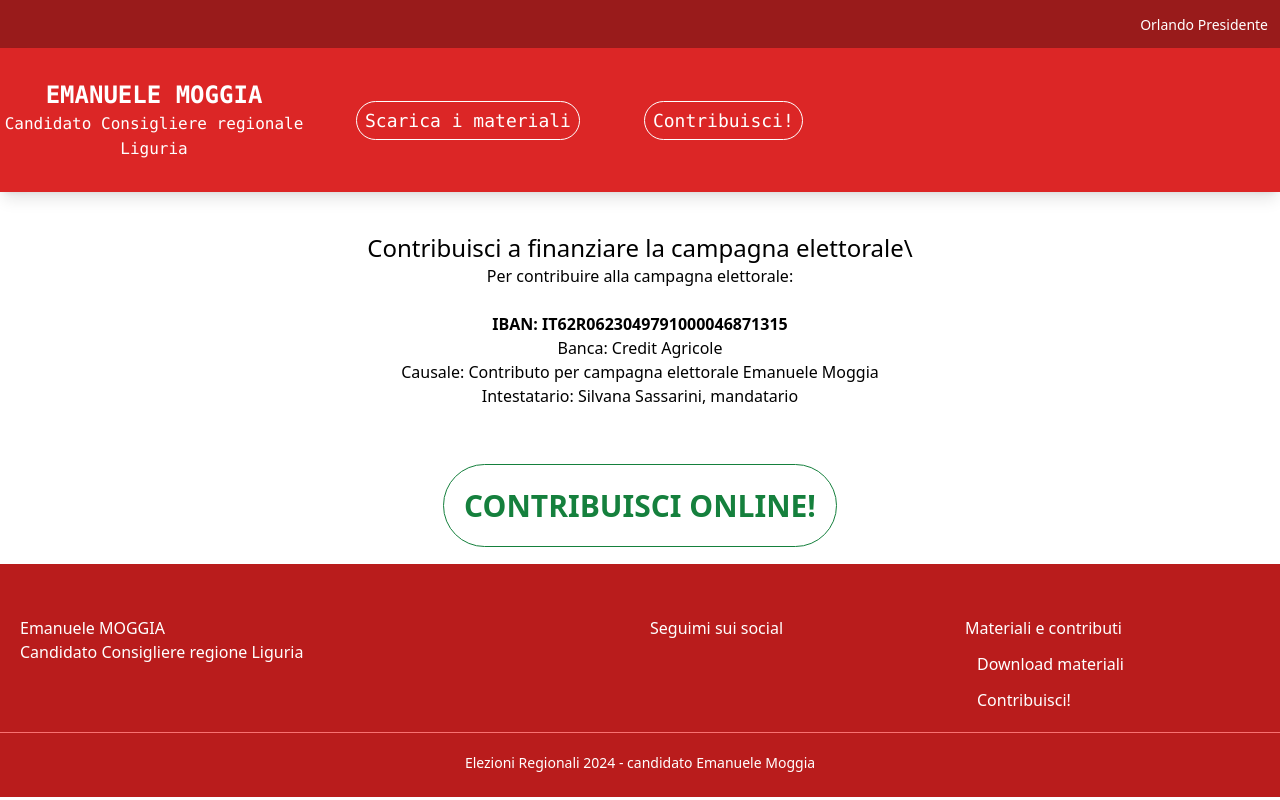
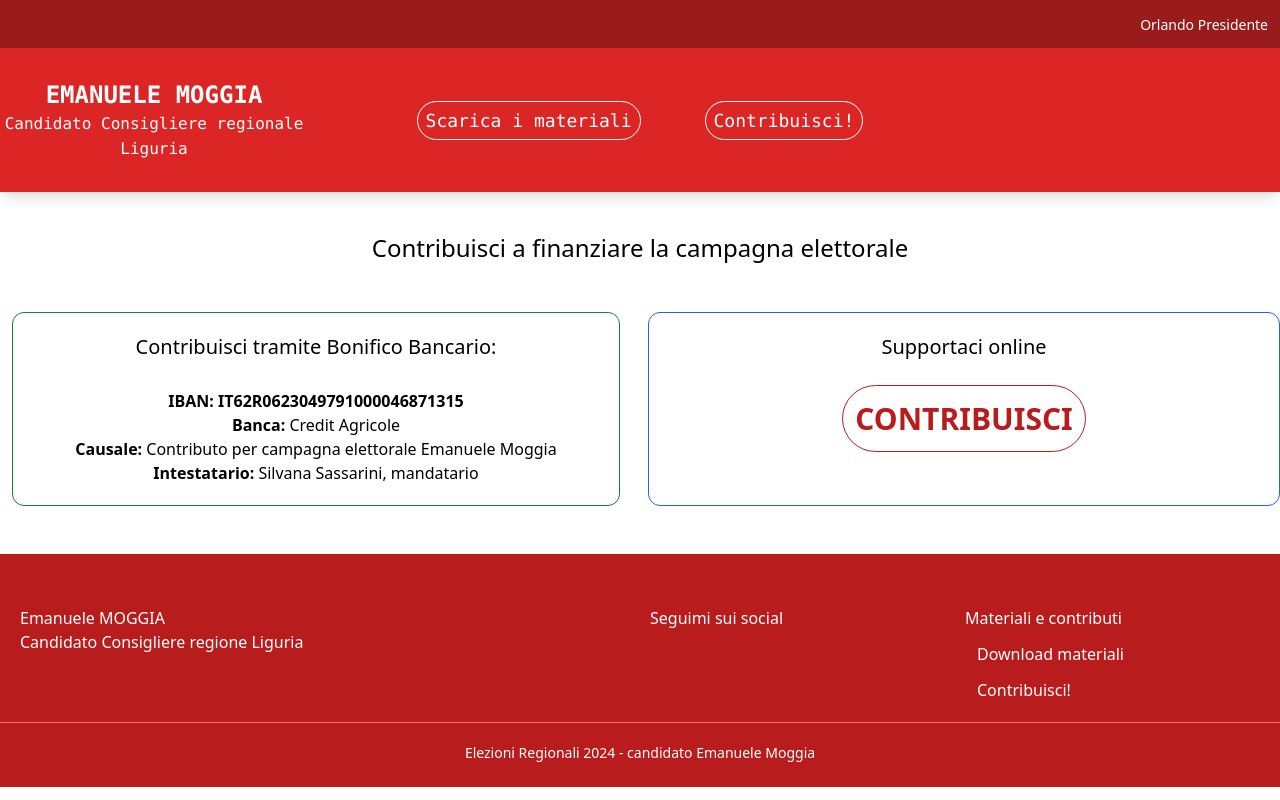
Before and after one commit to danimog/sito, a Nuxt app: page /contribuisci in a window 1280 px wide. Built offline with nearby package versions, Linux system fonts and the light colour scheme.

Commit message:
add stripe home

```diff
--- a/components/AppContent.vue
+++ b/components/AppContent.vue
@@ -6,13 +6,15 @@
             </span>
         </div>
         <p class="my-5 lg:px-20 lg:text-xl">
-            Dopo la <strong>Laurea in Ingegneria delle Telecomunicazioni</strong> ho conseguito il Master Universitario in
+            Dopo la <strong>Laurea in Ingegneria delle Telecomunicazioni</strong> ho conseguito il Master Universitario
+            in
             Geomatica Marina all’Istituto Idrografico della Marina Militare. Ho lavorato nell’ambito della
             acustica subacquea, della Difesa e delle energie rinnovabili.<br>
             Sono da sempre impegnato nel <strong>sociale e nell’associazionismo cattolico</strong>, ho avuto importanti
             esperienze di cooperazione internazionale in Africa e nelle favelas del Brasile.<br>
-            Sono stato per dieci anni <strong>Sindaco alle Cinque Terre, ricoprendo anche il ruolo di vice Presidente del
-            Parco Nazionale.</strong><br>
+            Sono stato per dieci anni <strong>Sindaco alle Cinque Terre, ricoprendo anche il ruolo di vice Presidente
+                del
+                Parco Nazionale.</strong><br>
             Idealista e sognatore, ma sempre pragmatico e con i piedi ben piantati per terra, non ho dubbi che
             il mondo si possa cambiare in meglio, perché il futuro è nelle mani e nei cuori di chi, con impegno,
             costanza e visione, si rende disponibile a lavorare per <strong>costruire il bene comune</strong>.
@@ -80,7 +82,17 @@
             vivono e accolgono i turisti che il nostro territorio non lo dovrebbero vivere solo
             come una tappa della quale farsi vanto.
         </p>
+
+        <div class="text-center rounded-xl lg:mt-0 lg:mx-0 lg:px-0 mt-10 mx-3 px-3 py-5">
+            <p class="lg:text-3xl text-xl font-bold text-red-700">
+                <a class="border border-red-700 rounded-full p-3"
+                    href="/contribuisci" target="_blank">
+                    <strong class="uppercase">Contribuisci ! <i class="fa-regular fa-credit-card"></i></strong>
+                </a>
+            </p>
+        </div>
     </div>
+
 </template>
 
 <script setup>
--- a/components/NewHeader.vue
+++ b/components/NewHeader.vue
@@ -11,9 +11,9 @@
                     </a>
                 </div>
                 <div class="lg:col-span-4 text-center">
-                    <nav class="contents font-semibold text-base lg:text-lg">
+                    <nav class="contents font-semibold text-center text-base lg:text-lg">
 
-                    <ul class="mx-auto flex items-center">
+                    <ul class="mx-auto flex items-center justify-center">
                         <!-- <li class="p-5 xl:p-8 active">
                             <a href="">
                                 <span class="font-mono">Liguri a testa alta</span>
@@ -27,7 +27,7 @@
                         </li>
                         <li class="p-5 xl:p-8">
                             <a href="/contribuisci"
-                                class="lg:border lg:border-white rounded-full font-bold px-2 py-2 font-thin font-mono">
+                                class="border border-white rounded-full font-bold px-2 py-2 font-thin font-mono">
                                 Contribuisci!
                             </a>
                         </li>
--- a/pages/contribuisci.vue
+++ b/pages/contribuisci.vue
@@ -4,20 +4,30 @@
         <NewHeader />
 
         <div class="container mx-auto text-center my-10">
-            <h1 class="text-2xl">Contribuisci a finanziare la campagna elettorale\</h1>
-            <p>
-                Per contribuire alla campagna elettorale: <br><br>
-                <strong>IBAN: IT62R0623049791000046871315</strong><br>
-                Banca: Credit Agricole <br>
-                Causale: Contributo per campagna elettorale Emanuele Moggia<br>
-                Intestatario: Silvana Sassarini, mandatario <br>
-            </p>
+            <h1 class="text-2xl">Contribuisci a finanziare la campagna elettorale</h1>
+            <div class="lg:grid lg:grid-cols-2 gap-4 my-12">
 
-            <p class="text-3xl mt-20 font-bold text-green-700">
-                <a class="border border-green-700 rounded-full p-5" href="https://politic-ally.it/campaign/6707e06997a4c6154ac2a358" target="_blank">
-                    <strong>CONTRIBUISCI ONLINE!</strong>
-                </a>
-            </p>
+                <div class="border border-green-700 rounded-xl mx-3 py-5">
+                    <p class="text-xl">
+                        Contribuisci tramite Bonifico Bancario: <br><br>
+                    </p>
+                    <p>
+                        <strong>IBAN: IT62R0623049791000046871315</strong><br>
+                        <strong>Banca:</strong> Credit Agricole <br>
+                        <strong>Causale:</strong> Contributo per campagna elettorale Emanuele Moggia<br>
+                        <strong>Intestatario:</strong> Silvana Sassarini, mandatario <br>
+                    </p>
+                </div>
+                <div class="border border-blue-600 rounded-xl lg:mt-0 lg:mx-0 lg:px-0 mt-10 mx-3 px-5 py-5">
+                    <p class="mb-10 text-xl"><i class="fa-regular fa-credit-card"></i> Supportaci online</p>
+                    <p class="lg:text-3xl text-2xl font-bold text-red-700">
+                        <a class="border border-red-700 rounded-full p-3"
+                            href="https://politic-ally.it/campaign/6707e06997a4c6154ac2a358" target="_blank">
+                            <strong class="uppercase">Contribuisci </strong>
+                        </a>
+                    </p>
+                </div>
+            </div>
         </div>
 
         <AppFooter />
@@ -29,6 +39,4 @@
 
 </script>
 
-<style lang="scss" scoped>
-
-</style>
+<style lang="scss" scoped></style>
```
